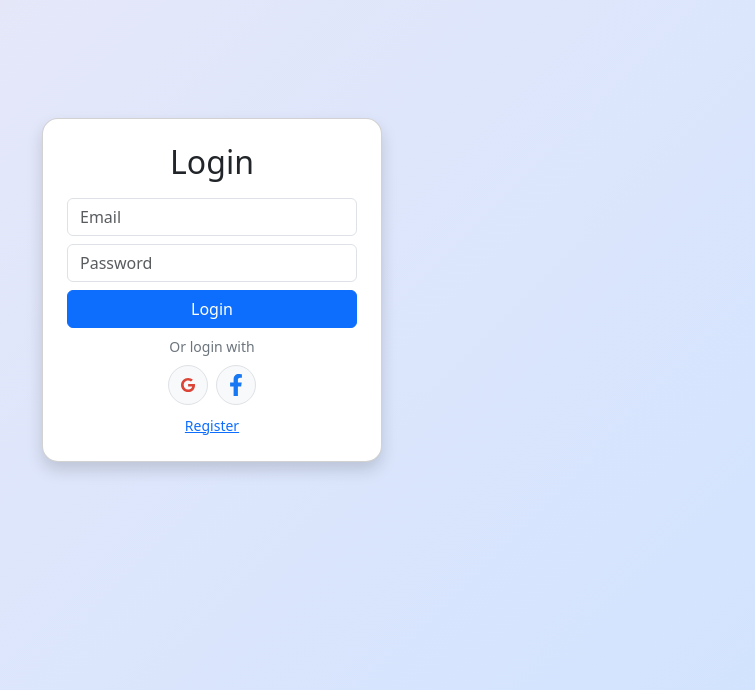
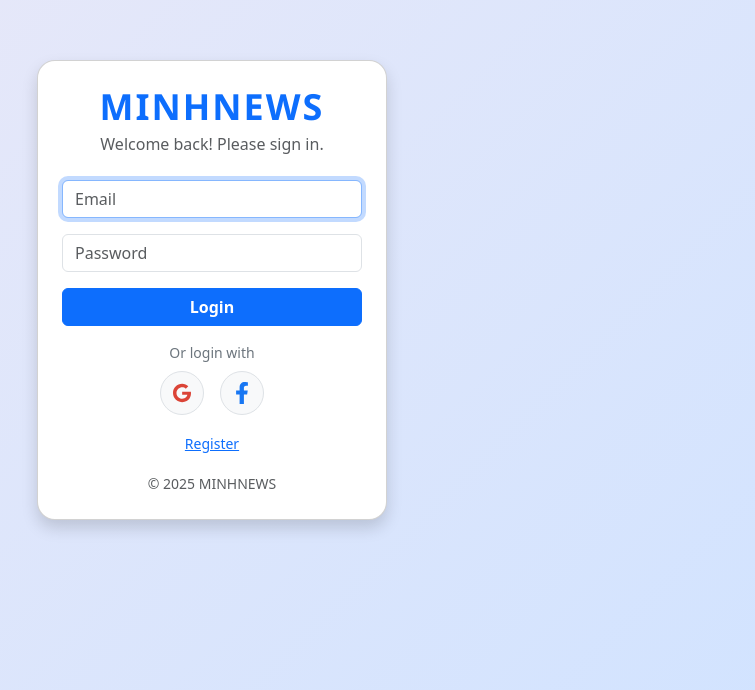
Before and after one commit to minhnt1610/news-app, a React (Create React App) app: page / in a window 1280 px wide. Shown: the part 110-800 px from the top of the page, without its empty margins (428-1183 px from the left). Built offline with nearby package versions, Linux system fonts and the light colour scheme.

Commit message:
feat: enhance UI for Login, NewsDetail, and NewsList components with improved styling and layout

```diff
--- a/src/pages/Login.js
+++ b/src/pages/Login.js
@@ -18,23 +18,44 @@ export default function Login() {
   }
 
   return (
-    <div className="d-flex justify-content-center align-items-center vh-100" style={{ background: "linear-gradient(135deg, #ece9f7 0%, #d1e3ff 100%)" }}>
+    <div
+      className="d-flex justify-content-center align-items-center vh-100"
+      style={{
+        background: "linear-gradient(135deg, #ece9f7 0%, #d1e3ff 100%)",
+      }}
+    >
       <form
         onSubmit={handleLogin}
         className="card p-4 shadow"
-        style={{ minWidth: 340, borderRadius: 16 }}
+        style={{ minWidth: 350, borderRadius: 18, maxWidth: 400 }}
       >
-        <h2 className="text-center mb-3">Login</h2>
+        <div className="text-center mb-4">
+          <h1
+            className="fw-bold mb-1"
+            style={{
+              letterSpacing: 2,
+              color: "#0d6efd",
+              fontSize: 36,
+              fontFamily: "Segoe UI, Arial, sans-serif",
+            }}
+          >
+            MINHNEWS
+          </h1>
+          <div className="text-muted" style={{ fontSize: 16 }}>
+            Welcome back! Please sign in.
+          </div>
+        </div>
         <input
           type="email"
-          className="form-control mb-2"
+          className="form-control mb-3"
           placeholder="Email"
           value={email}
           onChange={e => setEmail(e.target.value)}
+          autoFocus
         />
         <input
           type="password"
-          className="form-control mb-2"
+          className="form-control mb-3"
           placeholder="Password"
           value={password}
           onChange={e => setPassword(e.target.value)}
@@ -44,17 +65,17 @@ export default function Login() {
             {error}
           </div>
         )}
-        <button type="submit" className="btn btn-primary w-100 mb-2">
+        <button type="submit" className="btn btn-primary w-100 fw-bold mb-3">
           Login
         </button>
         <div className="text-center text-secondary mb-2" style={{ fontSize: 14 }}>
           Or login with
         </div>
-        <div className="d-flex justify-content-center gap-2 mb-2">
+        <div className="d-flex justify-content-center gap-3 mb-3">
           <button
             type="button"
             className="btn btn-light border rounded-circle d-flex align-items-center justify-content-center"
-            style={{ width: 40, height: 40 }}
+            style={{ width: 44, height: 44 }}
             title="Login with Google"
             onClick={() => alert("Google login (demo)")}
           >
@@ -63,7 +84,7 @@ export default function Login() {
           <button
             type="button"
             className="btn btn-light border rounded-circle d-flex align-items-center justify-content-center"
-            style={{ width: 40, height: 40 }}
+            style={{ width: 44, height: 44 }}
             title="Login with Facebook"
             onClick={() => alert("Facebook login (demo)")}
           >
@@ -75,6 +96,9 @@ export default function Login() {
             Register
           </a>
         </div>
+        <div className="text-center mt-3">
+          <small className="text-muted">© {new Date().getFullYear()} MINHNEWS</small>
+        </div>
       </form>
     </div>
   );
--- a/src/pages/NewsDetail.js
+++ b/src/pages/NewsDetail.js
@@ -4,15 +4,15 @@ import { useLocation, useNavigate } from "react-router-dom";
 export default function NewsDetail() {
   const location = useLocation();
   const navigate = useNavigate();
-  const { article } = location.state || {};
+  const article = location.state?.article;
 
   if (!article) {
     return (
       <div className="container py-4">
-        <div className="alert alert-warning text-center">
-          <h2>Article not found</h2>
-          <button className="btn btn-primary mt-3" onClick={() => navigate("/news")}>
-            Back to News List
+        <div className="alert alert-warning text-center">Article not found.</div>
+        <div className="text-center">
+          <button className="btn btn-outline-primary" onClick={() => navigate("/news")}>
+            Back to News
           </button>
         </div>
       </div>
@@ -21,7 +21,7 @@ export default function NewsDetail() {
 
   return (
     <div className="container py-4">
-      <button className="btn btn-link mb-3" onClick={() => navigate("/news")}>
+      <button className="btn btn-outline-primary mb-3" onClick={() => navigate("/news")}>
         &larr; Back
       </button>
       <div className="card shadow">
@@ -34,8 +34,13 @@ export default function NewsDetail() {
           />
         )}
         <div className="card-body">
-          <h2 className="card-title">{article.title}</h2>
+          <h3 className="card-title fw-bold" style={{ color: "#0d6efd" }}>{article.title}</h3>
           <p className="card-text">{article.content || article.description}</p>
+          {article.url && (
+            <a href={article.url} target="_blank" rel="noopener noreferrer" className="btn btn-primary mt-2">
+              Read Full Article
+            </a>
+          )}
         </div>
       </div>
     </div>
--- a/src/pages/NewsDetail2.js
+++ b/src/pages/NewsDetail2.js
@@ -24,7 +24,7 @@ export default function NewsDetail2() {
       <button className="btn btn-outline-secondary mb-3" onClick={() => navigate("/altnews")}>
         &larr; Back
       </button>
-      <div className="card">
+      <div className="card shadow">
         {article.image_url && (
           <img
             src={article.image_url}
@@ -34,10 +34,10 @@ export default function NewsDetail2() {
           />
         )}
         <div className="card-body">
-          <h3 className="card-title">{article.title}</h3>
+          <h3 className="card-title fw-bold" style={{ color: "#6610f2" }}>{article.title}</h3>
           <p className="card-text">{article.content || article.description}</p>
           {article.link && (
-            <a href={article.link} target="_blank" rel="noopener noreferrer" className="btn btn-primary">
+            <a href={article.link} target="_blank" rel="noopener noreferrer" className="btn btn-secondary mt-2">
               Read Full Article
             </a>
           )}
--- a/src/pages/NewsList.js
+++ b/src/pages/NewsList.js
@@ -23,38 +23,28 @@ export default function NewsList() {
     navigate("/detail", { state: { article } });
   }
 
-  if (loading) {
-    return (
-      <div className="d-flex justify-content-center align-items-center" style={{ minHeight: "60vh" }}>
-        <div className="spinner-border text-primary me-2" role="status" />
-        <span>Loading articles…</span>
-      </div>
-    );
-  }
-
-  if (error) {
-    return (
-      <div className="container py-4">
-        <div className="alert alert-danger text-center">{error}</div>
-        <div className="text-center">
-          <button className="btn btn-outline-primary" onClick={() => window.location.reload()}>
-            Try Again
-          </button>
-        </div>
-      </div>
-    );
-  }
-
   return (
     <div className="container py-4">
-      <h2 className="mb-4">Top Headlines</h2>
-      {articles.length === 0 ? (
+      <div className="d-flex align-items-center mb-4">
+        <h2 className="fw-bold mb-0" style={{ color: "#0d6efd", letterSpacing: 1 }}>Top Headlines</h2>
+        <span className="ms-2 badge bg-primary-subtle text-primary">{articles.length}</span>
+      </div>
+      {loading ? (
+        <div className="d-flex justify-content-center align-items-center" style={{ minHeight: "60vh" }}>
+          <div className="spinner-border text-primary me-2" role="status" />
+          <span>Loading articles…</span>
+        </div>
+      ) : error ? (
+        <div className="alert alert-danger text-center">{error}</div>
+      ) : articles.length === 0 ? (
         <div className="alert alert-info text-center">No articles found.</div>
       ) : (
         <div className="row">
           {articles.map((article, idx) => (
             <div className="col-md-6 col-lg-4 mb-4" key={idx}>
-              <ArticleCard article={article} onClick={openDetail} />
+              <div className="h-100">
+                <ArticleCard article={article} onClick={openDetail} />
+              </div>
             </div>
           ))}
         </div>
--- a/src/pages/NewsList2.js
+++ b/src/pages/NewsList2.js
@@ -1,7 +1,7 @@
 import React, { useEffect, useState } from "react";
 import { useNavigate } from "react-router-dom";
 
-const API_URL = "https://newsdata.io/api/1/news?country=us&language=en&apikey=pub_36710b1b1b1b1b1b1b1b1b1b1b1b1b1b1b1b";
+const API_URL = "https://newsdata.io/api/1/news?country=us&language=en&apikey=pub_8333aa654db24ccb8881a25fdfff1376";
 
 export default function NewsList2() {
   const [articles, setArticles] = useState([]);
@@ -15,7 +15,6 @@ export default function NewsList2() {
     fetch(API_URL)
       .then((res) => res.json())
       .then((data) => {
-        // Đảm bảo data.results là mảng, nếu không thì set []
         if (Array.isArray(data.results)) {
           setArticles(data.results);
         } else {
@@ -33,40 +32,27 @@ export default function NewsList2() {
     navigate("/altdetail", { state: { article } });
   }
 
-  if (loading) {
-    return (
-      <div className="d-flex justify-content-center align-items-center" style={{ minHeight: "60vh" }}>
-        <div className="spinner-border text-secondary me-2" role="status" />
-        <span>Loading articles…</span>
-      </div>
-    );
-  }
-
-  if (error) {
-    return (
-      <div className="container py-4">
-        <div className="alert alert-danger text-center">{error}</div>
-        <div className="text-center">
-          <button className="btn btn-outline-secondary" onClick={() => window.location.reload()}>
-            Try Again
-          </button>
-        </div>
-      </div>
-    );
-  }
-
-  // Đảm bảo articles là mảng trước khi map
   return (
     <div className="container py-4">
-      <h2 className="mb-4">NewsData Headlines</h2>
-      {!Array.isArray(articles) || articles.length === 0 ? (
+      <div className="d-flex align-items-center mb-4">
+        <h2 className="fw-bold mb-0" style={{ color: "#6610f2", letterSpacing: 1 }}>NewsData Headlines</h2>
+        <span className="ms-2 badge bg-secondary-subtle text-secondary">{articles.length}</span>
+      </div>
+      {loading ? (
+        <div className="d-flex justify-content-center align-items-center" style={{ minHeight: "60vh" }}>
+          <div className="spinner-border text-secondary me-2" role="status" />
+          <span>Loading articles…</span>
+        </div>
+      ) : error ? (
+        <div className="alert alert-danger text-center">{error}</div>
+      ) : articles.length === 0 ? (
         <div className="alert alert-info text-center">No articles found.</div>
       ) : (
         <div className="row">
           {articles.map((article, idx) => (
             <div className="col-md-6 col-lg-4 mb-4" key={idx}>
               <div
-                className="card h-100"
+                className="card h-100 shadow-sm"
                 style={{ cursor: "pointer" }}
                 onClick={() => openDetail(article)}
                 tabIndex={0}
```
